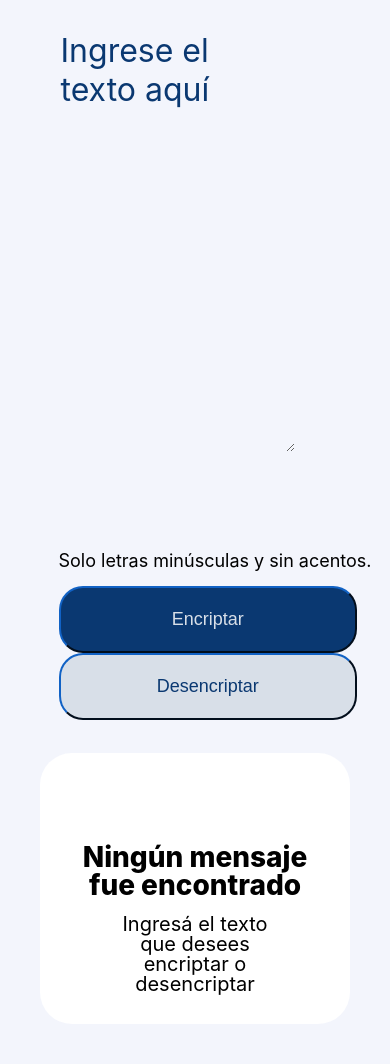
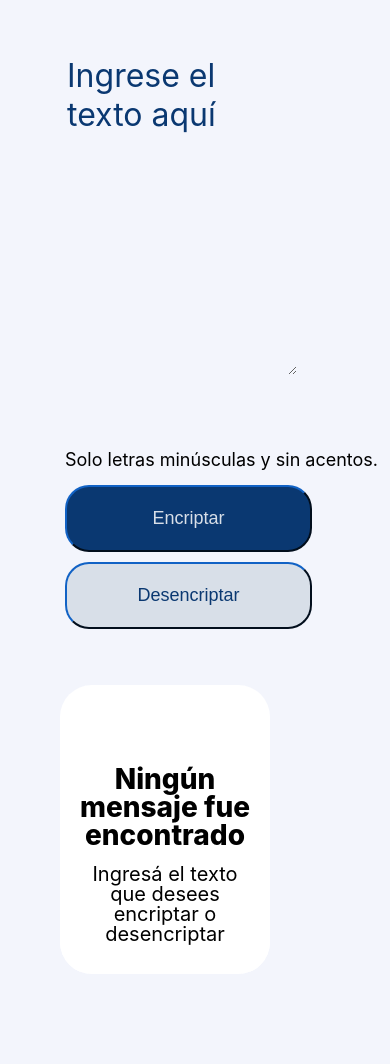
Before and after one commit to cuarty/challenge-Alura, a plain HTML site: page index.html in a window 390 px wide. Shown: the part 105-1169 px from the top of the page. After the commit the page ends 1119 px from the top, so only its background shows below. Drawn offline with Linux system fonts and the light colour scheme.

Commit message:
second commit

```diff
--- a/index.html
+++ b/index.html
@@ -21,7 +21,7 @@
                     <p>Solo letras minúsculas y sin acentos.</p>
                 </li>
                 <li id = "fila4-col1" class="subfila">
-                    <div>
+                    <div class = "div2">
                         <ul>
                             <li>
                                 <button onclick="encriptar()" id="botonEncriptar" type="button">Encriptar</button>
--- a/style.css
+++ b/style.css
@@ -1,6 +1,5 @@
 body{
     background-color: #F3F5FC;
-    ;
 }
 
 ul{
@@ -68,7 +67,7 @@ textarea::placeholder{
 }
 
 #fila4-col1 button{
-    width: 90%;
+    width: 95%;
     height: 67px;
     font-size: 18px;
     margin-right: 24px;
@@ -117,6 +116,10 @@ textarea::placeholder{
         word-wrap: break-word;
         margin: 40px auto 0px auto;
         padding-top: 50px;
+}
+
+#muñeco{
+    margin: 0 auto;
 }
 
 
@@ -182,18 +185,24 @@ textarea::placeholder{
 
     }
 
+    .subfila{
+        margin-left: 40px;
+    }
+
     #fila4-col1 li{
-        width: 40%;
+        width: 45%;
     }
 
     .col2{
+        position: relative;
         height: auto;
         width: 100%;
     }
 
     .col2 div {
         margin-top: 10px;
-        margin-left: 40px;
+        margin-left: 60px;
+        margin-right: 100px;
     }
 
     .col2 img{
@@ -213,16 +222,41 @@ textarea::placeholder{
         display: inline;
     }
 
-
-
+    .div1{
+        margin-top: 25px;
+        margin-left: 25px;
+    }
     .col1{
         width: 100%;
+        margin-bottom: 150px;
 
     }
 
+    .subfila{
+        margin-left: 40px;
+    }
+
+    #fila1-col1{
+        height: 14vh;
+    }
+
+    #fila2-col1{
+        height: 47vh;
+
+    }
+
+    #fila3-col1 {
+        height: 4vh;
+    }
+
+    #fila4-col1{
+        height: 19vh;
+    }
+
     #fila4-col1 li{
-        display: inline;
-        width: 90%;
+        display: inline-block;
+        width: 80%;
+        margin-bottom: 10px;
     }
 
     .col1{
@@ -230,14 +264,29 @@ textarea::placeholder{
     }
 
     .col2{
+        padding-top: 100px;
+        position: relative;
         height: auto;
         width: 100%;
     }
 
     .col2 div {
-        margin-top: 10px;
-        margin-left: 40px;
+        margin-top: 0px;
+        margin-left: 60px;
+        margin-right: 120px;
     }
+
+    #muñeco{
+        margin: 0 auto;
+    }
+
+    #fila1-col2{
+        height: 85%;
+        margin-top: 0px;
+        position: relative;
+        text-align: center;
+    }
+
 
     .col2 img{
         display: none;
```
